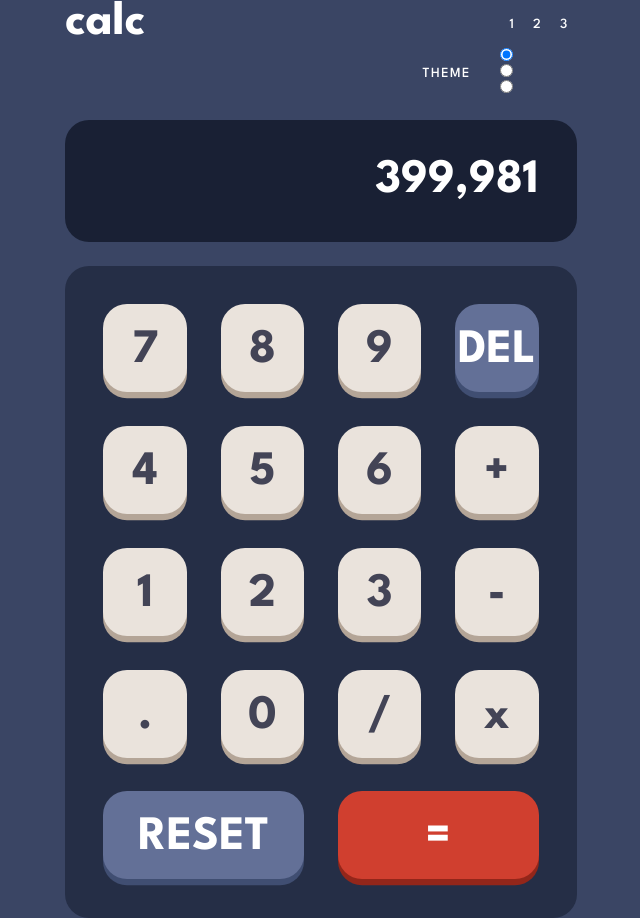
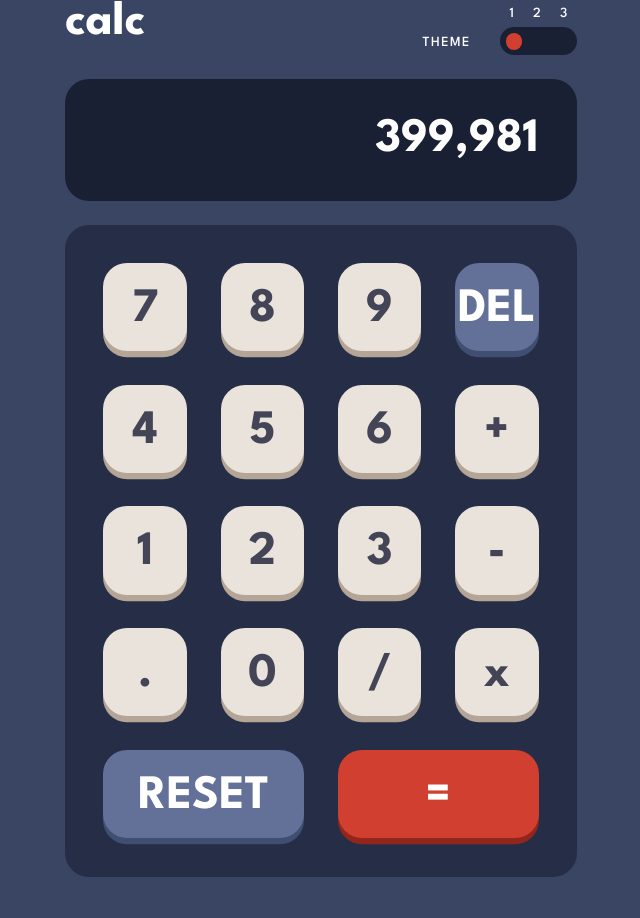
Before and after one commit to RomaZinkevich/Calculator-App, a plain HTML site: page index.html in a window 1280 px wide. Shown: the whole page, without its empty margins (319-959 px from the left). After the commit the page ends 877 px from the top, so only its background shows below. Drawn offline with Linux system fonts and the light colour scheme.

Commit message:
made 3 state switch button

```diff
--- a/style.css
+++ b/style.css
@@ -114,3 +114,59 @@ h2 {
 }
 
 /* Radio button */
+
+.switch {
+    align-self: flex-start;
+}
+
+.radios {
+    grid-row: 2/3;
+    display: grid;
+    grid-template-columns: repeat(3, 1fr);
+    grid-gap: 0.15rem;
+    align-items: center;
+    justify-content: center;
+    background-color: hsl(224,35%,15%);
+    border-radius: 0.5rem;
+    padding: 0.12rem;
+    padding-bottom: 0.1rem;
+    height: 100%;
+}
+
+.radio-container{
+    position: relative;
+    height: 100%;
+}
+
+.radio-container:hover  {
+    cursor: pointer;
+}
+
+.radios input {
+    opacity: 0;
+    cursor: pointer;
+    position: absolute;
+    z-index: 2;
+}
+
+.radios .checkmark {
+    position: absolute;
+    top: 0;
+    left:0;
+    height: 100%;
+    aspect-ratio: 1/1;
+    opacity: 0;
+    background-color: hsl(6, 63%, 50%);
+    border-radius: 50%;
+    z-index: 0;
+}
+
+.radios .placeholder {
+    display: block;
+    height: 100%;
+    width: 100%;
+}
+
+.radio-container input:checked ~ .checkmark {
+    opacity: 1;
+}
```
